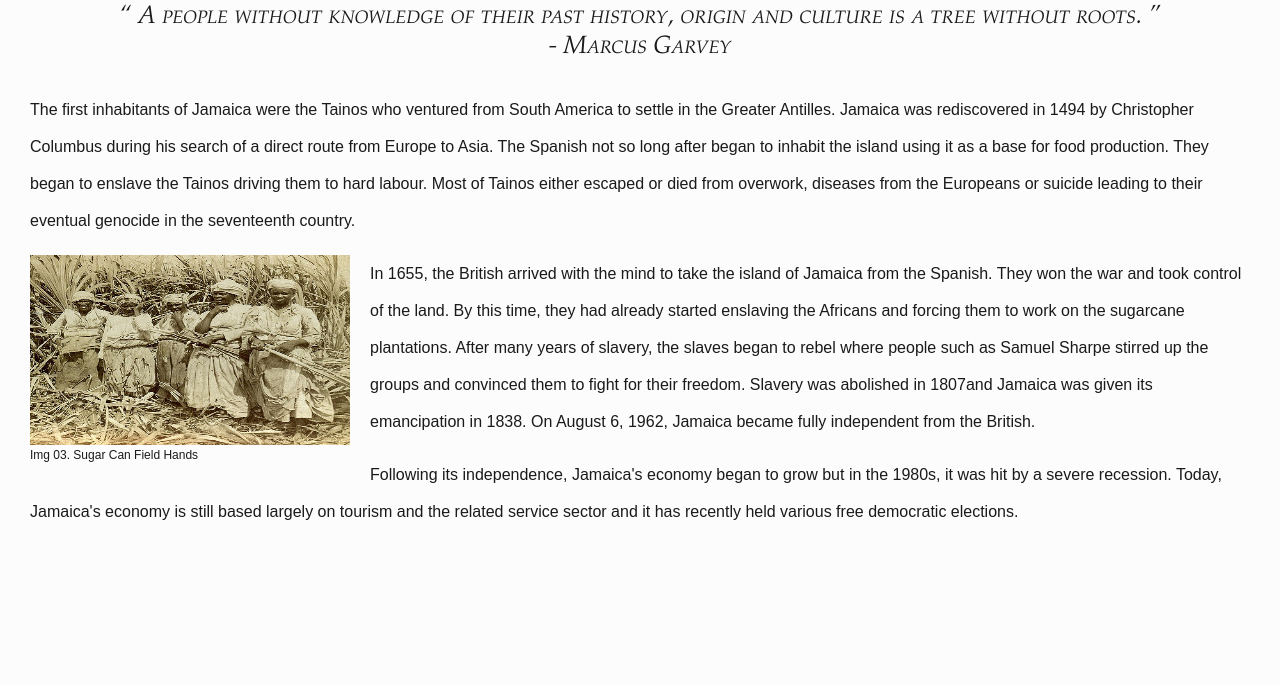
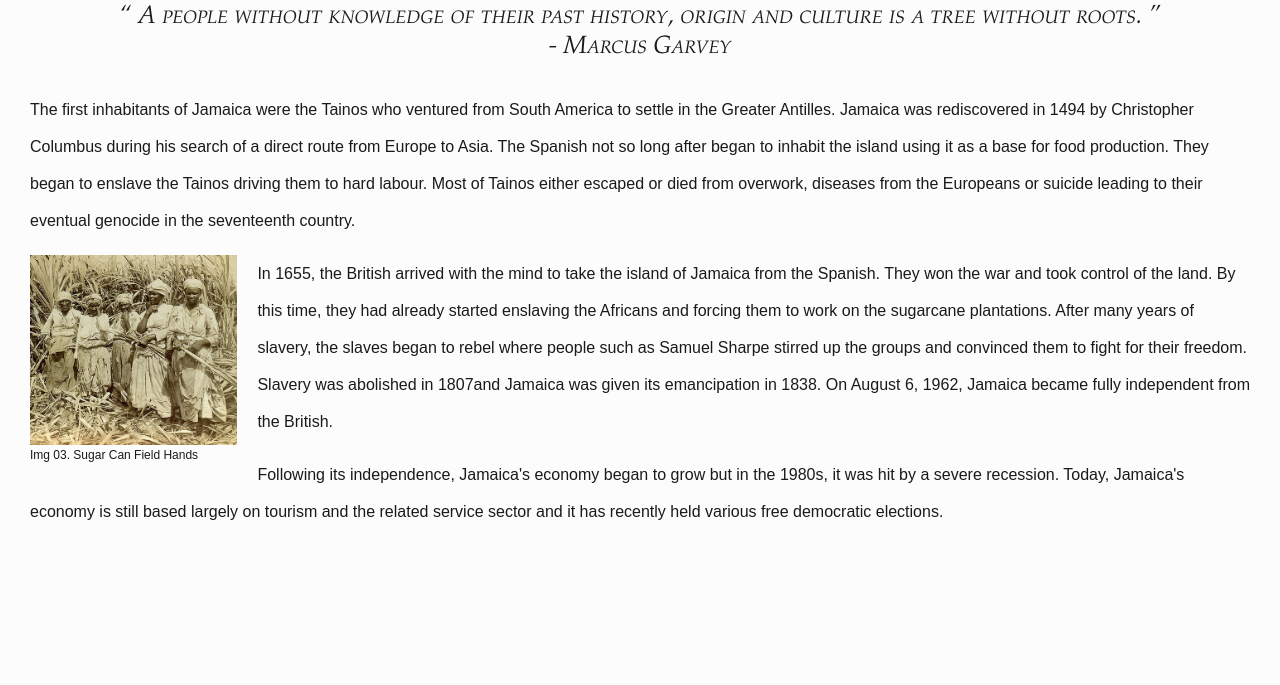
Before and after one commit to tae7612/JamaicaWebsite, a PHP site: page /National_H.php in a window 1280 px wide. Shown: the part 585-1270 px from the top of the page. Run offline with PHP 8.4, Linux system fonts and the light colour scheme.

Commit message:
Resized pictures on History page

```diff
--- a/assets/style.css
+++ b/assets/style.css
@@ -447,8 +447,8 @@ h2.nh
 
 #img03 img
 {
-	width: 320px;
-	height: 190px;
+	max-width: 320px;
+	max-height: 190px;
 
 }
 
```
